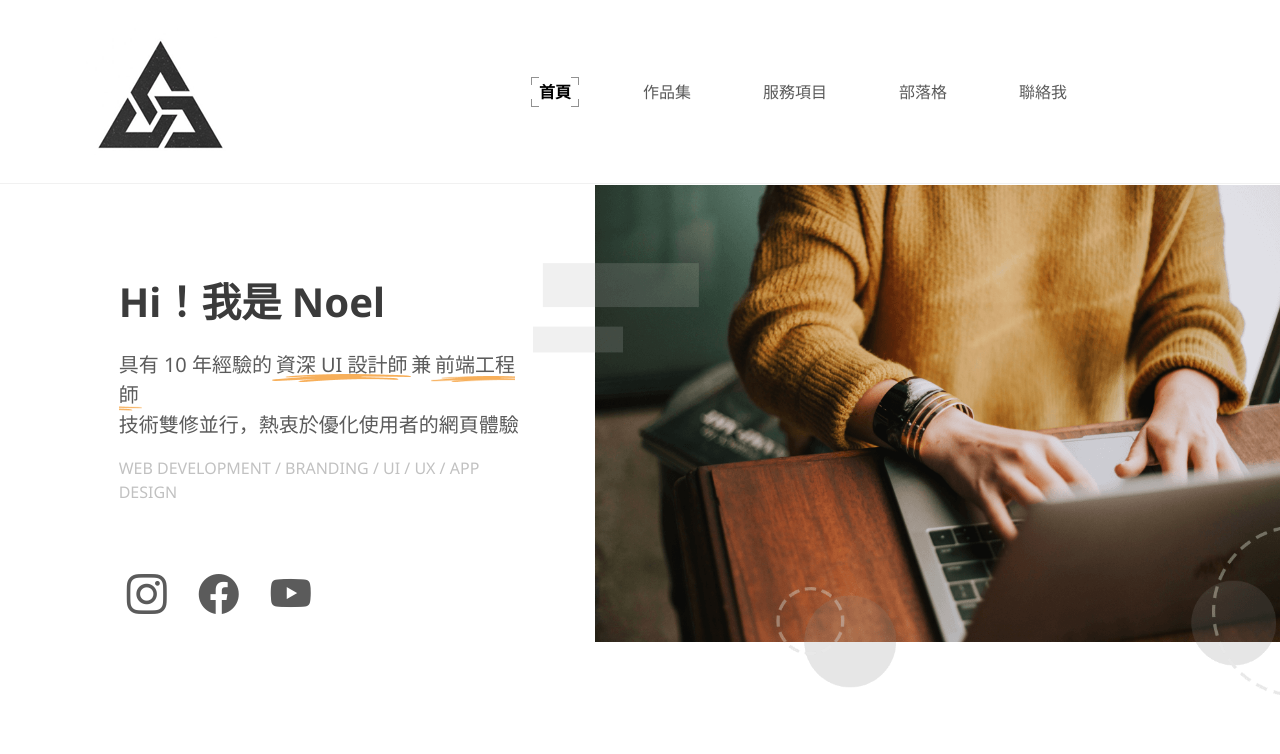
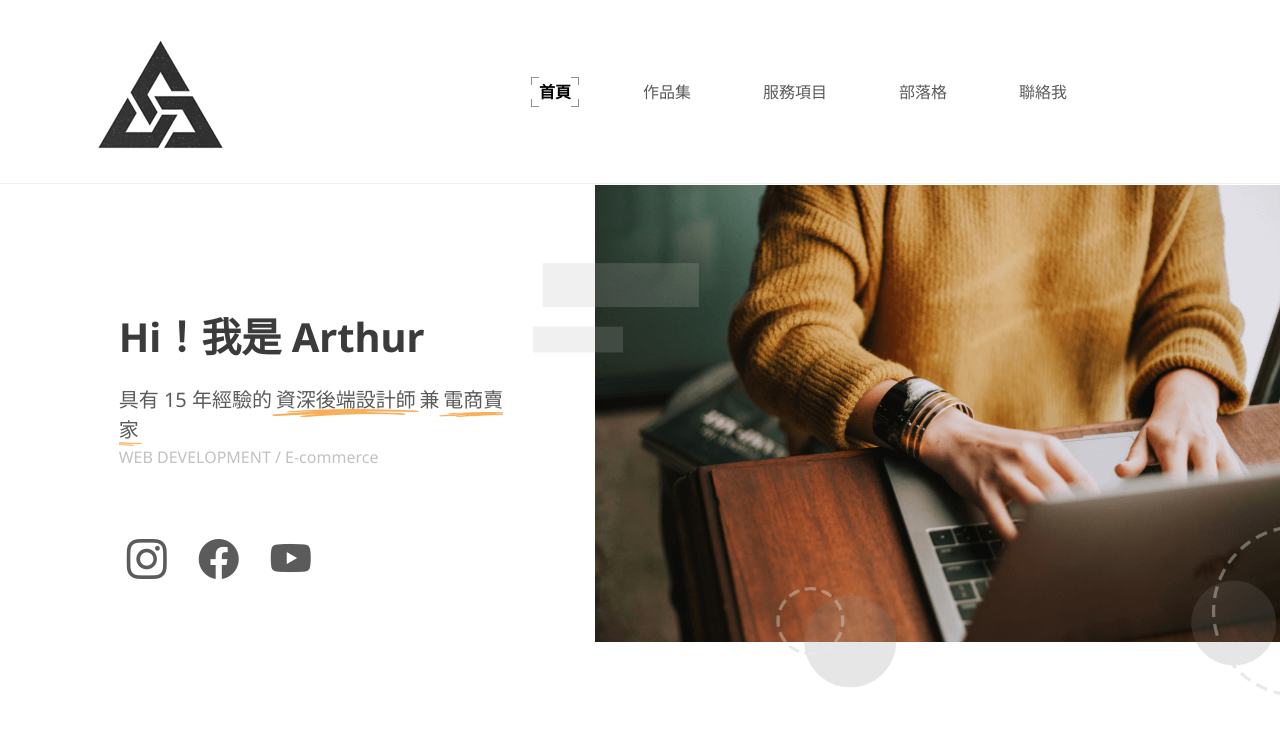
Before and after one commit to dubakimo/hexoRWD, a plain HTML site: page index.html in a window 1280 px wide. Shown: the top 754 px of the page. Drawn offline with nearby package versions, Linux system fonts and the light colour scheme; files that its build step writes are made by us from their sources; files whose address does not match are found by name; a web font is replaced by a local one.

Commit message:
Site updated: 2024-06-04 14:58:42

```diff
--- a/index.html
+++ b/index.html
@@ -112,10 +112,9 @@
       </div>
       <div class="col-10 col-md-4 mx-auto mx-md-0">
         <div class="d-flex flex-column justify-content-center align-items-center align-items-md-start h-100">
-          <h1 class="mb-4 text-primary-700 fw-semibold">Hi！我是 Noel</h1>
-          <p class="text-center text-md-start text-primary-600 fs-5 mb-0">具有 10 年經驗的<mark class="mark text-primary-600">資深 UI 設計師</mark>兼<mark class="mark text-primary-600">前端工程師</mark></p>
-          <p class="text-center text-md-start text-primary-600 fs-5">技術雙修並行，熱衷於優化使用者的網頁體驗</p>
-          <p class="text-center text-md-start text-primary-400 mb-9">WEB DEVELOPMENT / BRANDING / UI / UX / APP DESIGN</p>
+          <h1 class="mb-4 text-primary-700 fw-semibold">Hi！我是 Arthur</h1>
+          <p class="text-center text-md-start text-primary-600 fs-5 mb-0">具有 15 年經驗的<mark class="mark text-primary-600">資深後端設計師</mark>兼<mark class="mark text-primary-600">電商賣家</mark></p>
+          <p class="text-center text-md-start text-primary-400 mb-9">WEB DEVELOPMENT / E-commerce</p>
           <div class="d-flex gap-3">
             <a class="icon-link link-primary-600 px-2 fs-1" href="#">
               <i class="bi bi-instagram"></i>
```
Also changed, not shown: posts/figma-dev-mode-part-one/index.html (+2 -2 lines), posts/figma-dev-mode-part-two/index.html (+2 -2 lines), posts/hit-ta-know-killer-points/index.html (+2 -2 lines), posts/react-vs-vue/index.html (+2 -2 lines), posts/vision-pro-ui-ux/index.html (+2 -2 lines), posts/vr-ui-design-research/index.html (+2 -2 lines).
